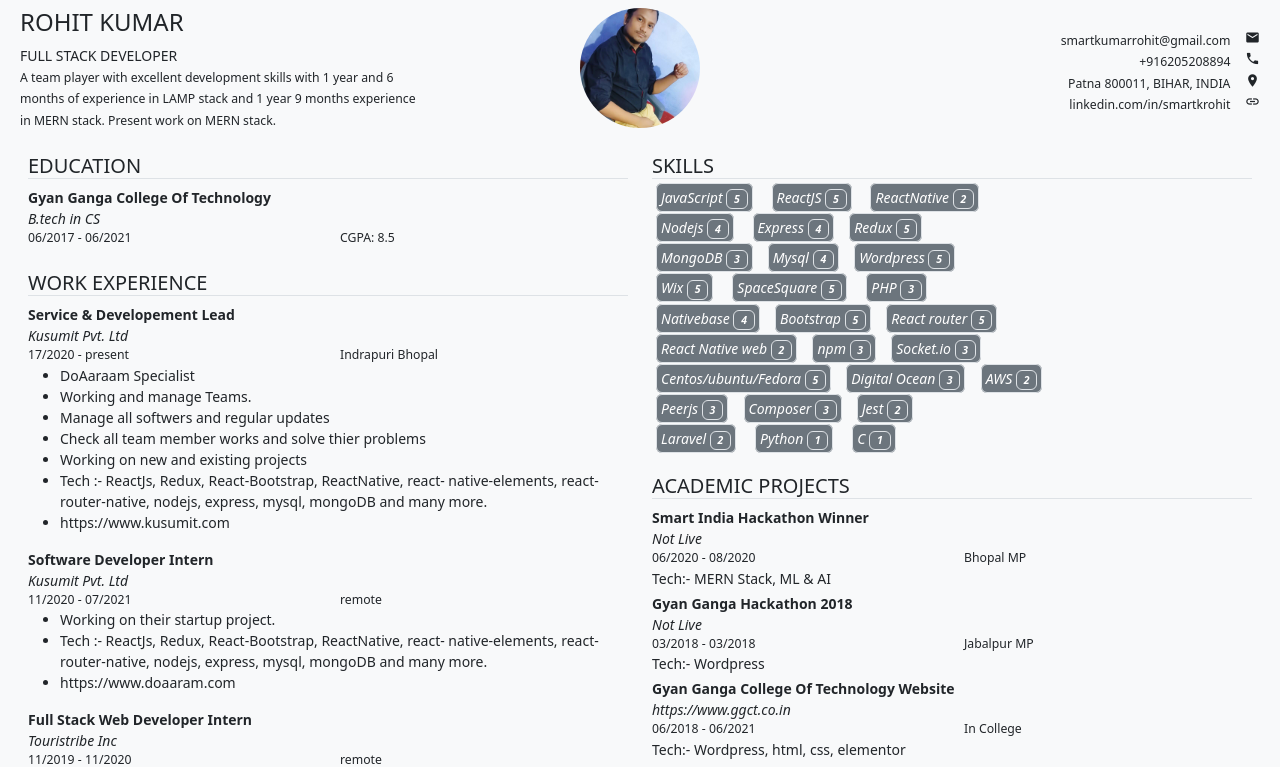
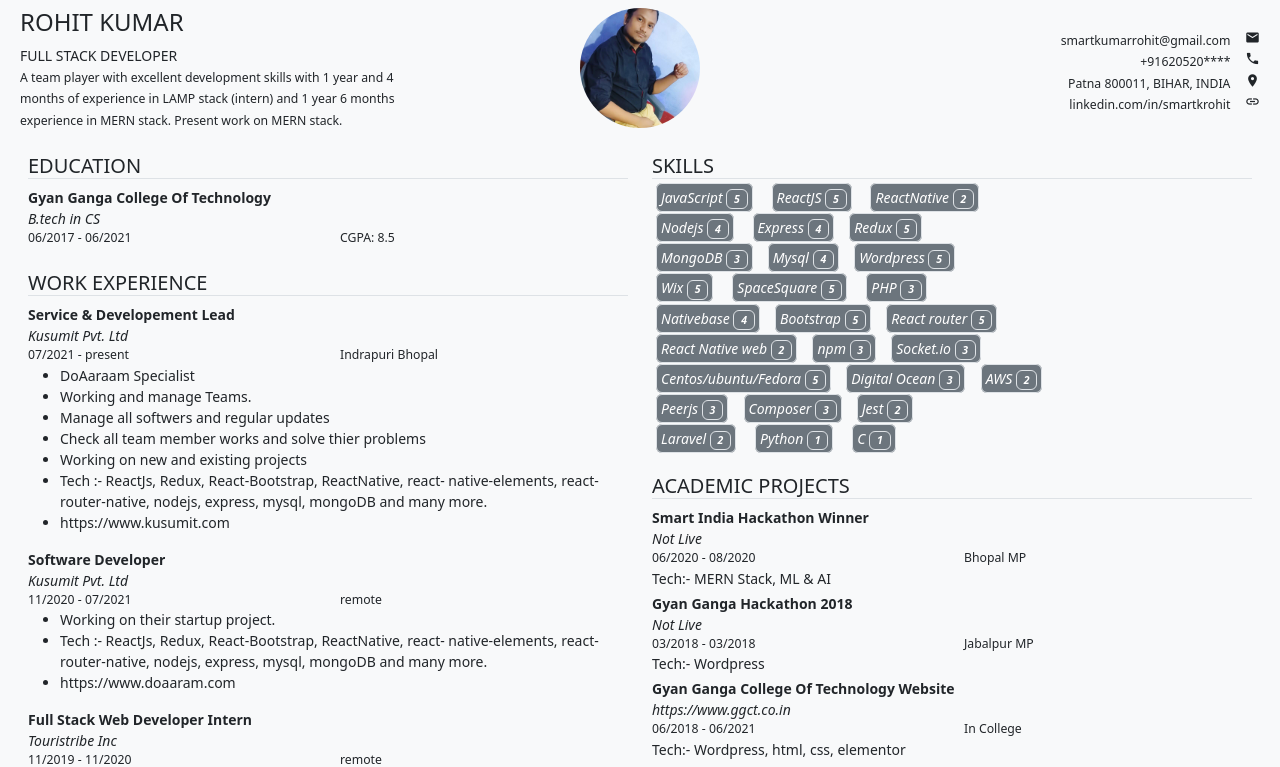
Before and after one commit to therohitdev/smartkrohit.github.io, a plain HTML site: page index.html in a window 1280 px wide. Shown: the top 767 px of the page. Drawn offline with nearby package versions, Linux system fonts and the light colour scheme.

Commit message:
Update index.html
solve some issue

```diff
--- a/index.html
+++ b/index.html
@@ -19,8 +19,8 @@
         <div class="col-4 small">
           <h4>ROHIT KUMAR</h4>
           <span>FULL STACK DEVELOPER</span><br />
-          <span class="small">A team player with excellent development skills with 1 year and 6 months of experience in
-            LAMP stack and 1 year 9 months experience in MERN stack. Present work on MERN stack.</span>
+          <span class="small">A team player with excellent development skills with 1 year and 4 months of experience in
+            LAMP stack (intern) and 1 year 6 months experience in MERN stack. Present work on MERN stack.</span>
         </div>
         <div class="col-4 text-center">
           <img src="./rohitresumeimg.jpg" class="rounded-circle" width="120px" height="120px" alt="cat pic" />
@@ -30,7 +30,7 @@
           <br />
           <span class="small">smartkumarrohit@gmail.com</span> &nbsp;&nbsp; <i class="material-icons small"
             style="font-size:15px">mail</i><br />
-          <span class="small">+916205208894</span> &nbsp;&nbsp; <i class="material-icons small"
+          <span class="small">+91620520****</span> &nbsp;&nbsp; <i class="material-icons small"
             style="font-size:15px">local_phone</i><br />
           <span class="small">Patna 800011, BIHAR, INDIA</span> &nbsp;&nbsp; <i class="material-icons small"
             style="font-size:15px">location_on</i><br />
@@ -60,7 +60,7 @@
             <span class="fw-bold">Service & Developement Lead</span><br />
             <span class="fst-italic">Kusumit Pvt. Ltd</span>
             <div class="row small">
-              <div class="col">17/2020 - present</div>
+              <div class="col">07/2021 - present</div>
               <div class="col">Indrapuri Bhopal</div>
             </div>
             <ul>
@@ -77,7 +77,7 @@
           </div>
 
           <div class="small">
-            <span class="fw-bold">Software Developer Intern</span><br />
+            <span class="fw-bold">Software Developer</span><br />
             <span class="fst-italic">Kusumit Pvt. Ltd</span>
             <div class="row small">
               <div class="col">11/2020 - 07/2021</div>
```
